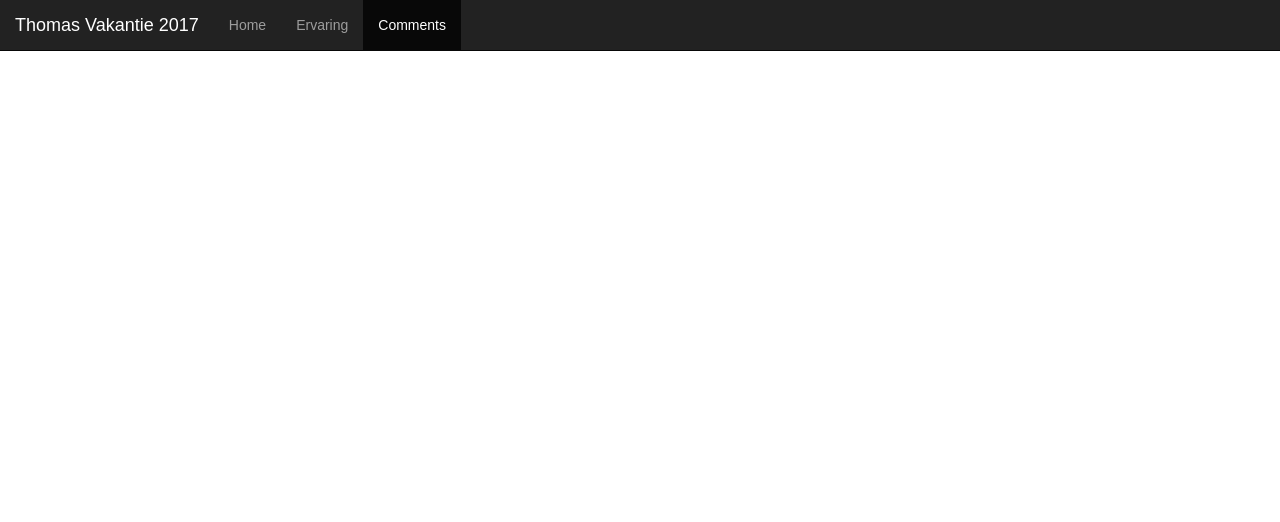
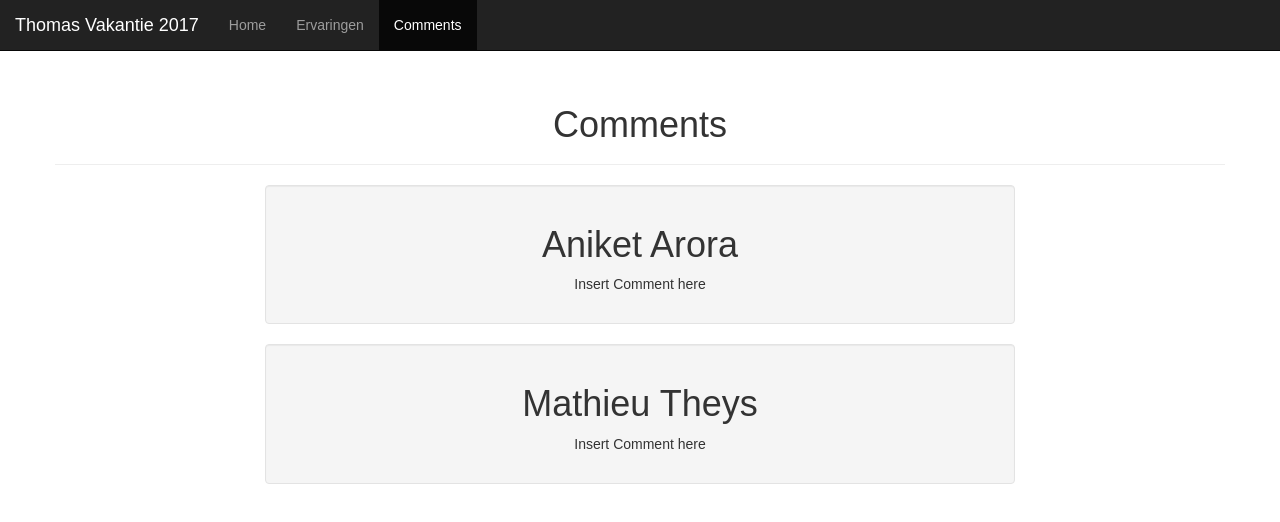
Before and after one commit to Tvdv14/team_4_thomasvandevelde, a plain HTML site: page githubOef/WebContent/comments.html in a window 1280 px wide. Drawn offline with nearby package versions, Linux system fonts and the light colour scheme; a web font is replaced by a local one.

Commit message:
Site is klaar

```diff
--- a/githubOef/WebContent/comments.html
+++ b/githubOef/WebContent/comments.html
@@ -24,11 +24,30 @@
 				<div class="collapse navbar-collapse" id="mynavbar-content">
 					<ul class="nav navbar-nav">
 						<li><a href="index.html">Home</a></li>
-						<li><a href="ervaring.html">Ervaring</a></li>
+						<li><a href="ervaring.html">Ervaringen</a></li>
 						<li class="active"><a href="#">Comments</a></li>
 					</ul>
 				</div>
 			</div>
+		</div>
+
+		<div>
+			<div class="row">
+			<div class="page-header tvdv-center"><h1>Comments</h1></div>
+			<div class="col-lg-8 col-lg-offset-2 col-md-8 col-md-offset-2 col-sm-10 col-sm-offset-1 col-xs-10 col-xs-offset-1">
+
+				 <div class="well text-center">
+     				 <h1>Aniket Arora</h1>
+    				  <p>Insert Comment here</p>
+    			</div>
+
+    			<div class="well text-center">
+     				 <h1>Mathieu Theys</h1>
+    				  <p>Insert Comment here</p>
+    			</div>
+
+			</div>
+		</div>
 		</div>
 	</div>
 
```
Also changed, not shown: githubOef/WebContent/ervaring.html (+2 -2 lines), githubOef/WebContent/index.html (+2 -2 lines).
